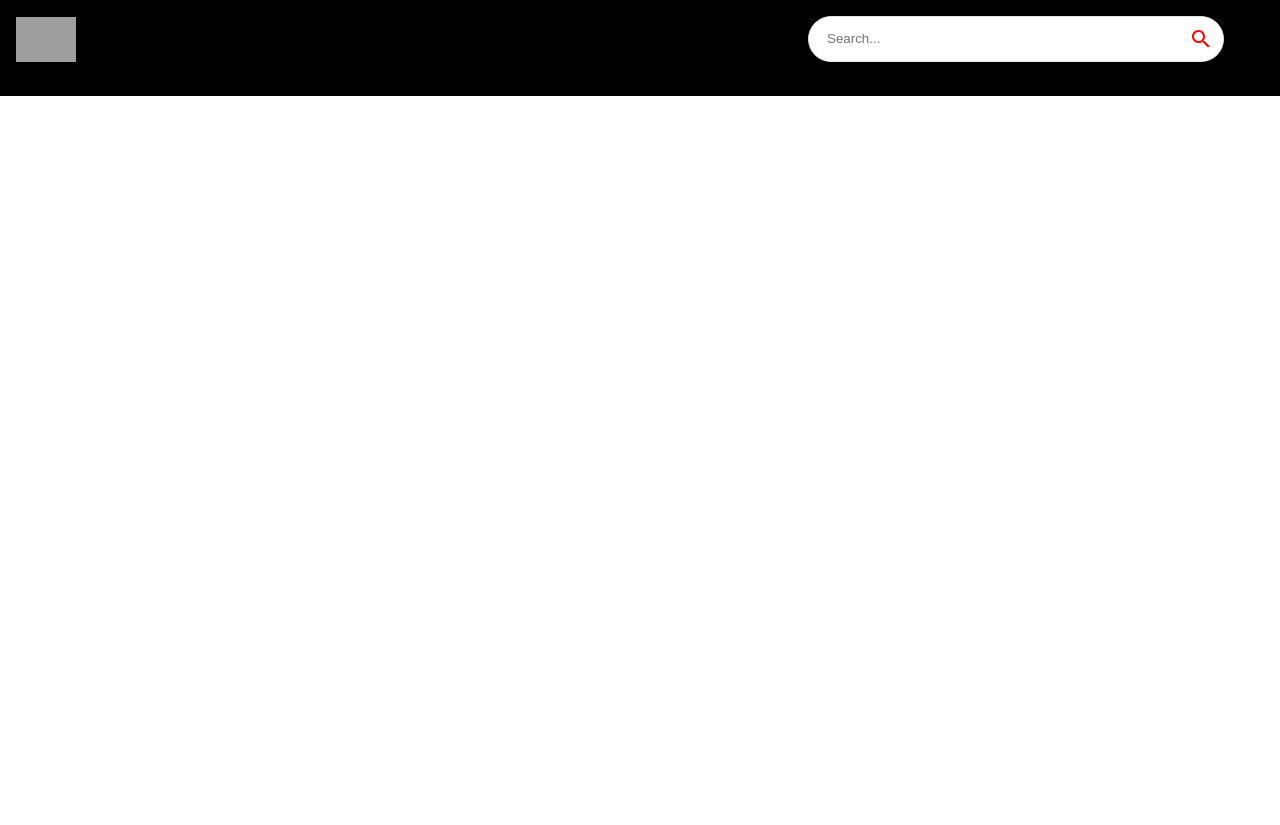
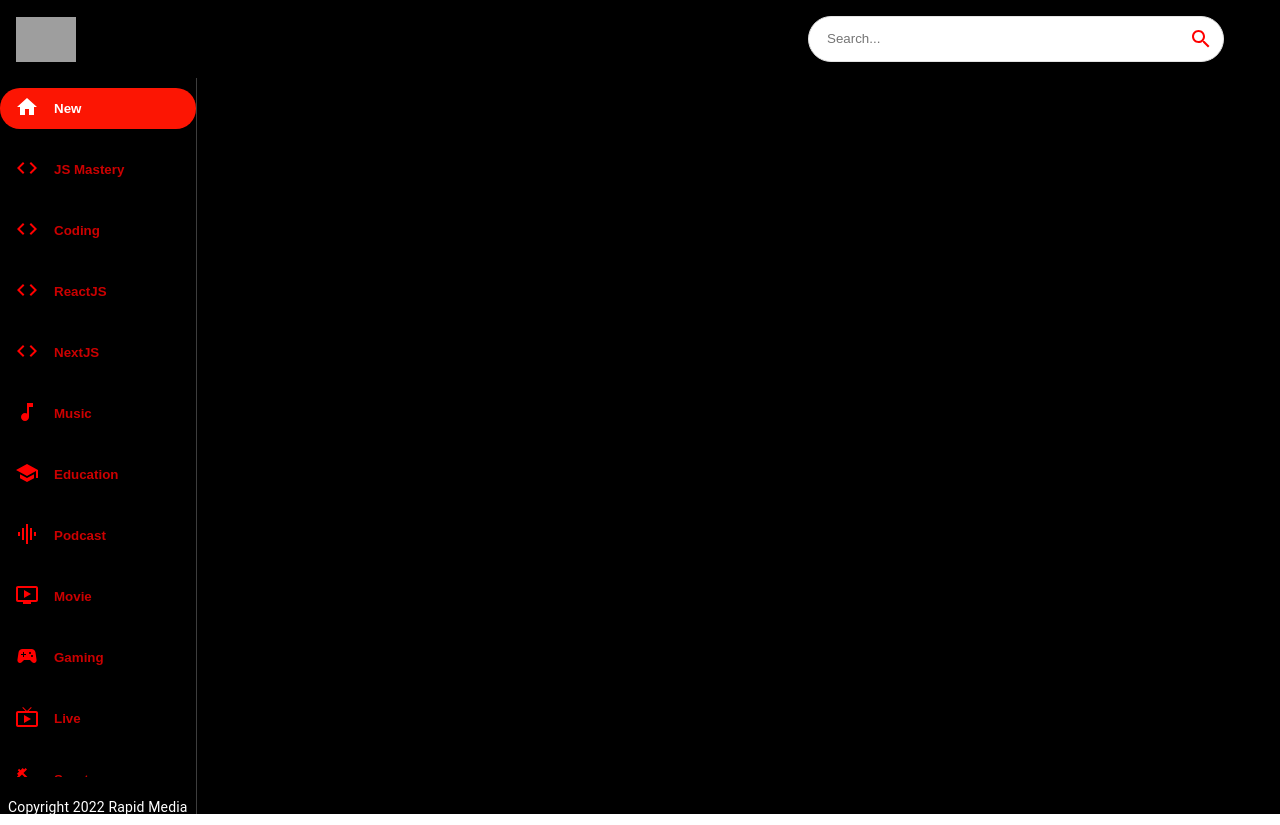
Before and after one commit to ahmedbashir-dev/yt-clone, a React (Create React App) app: page / in a window 1280 px wide. Before the commit the page ends 800 px from the top, so only its background shows below. Built offline with nearby package versions, Linux system fonts and the light colour scheme; grey boxes are pictures that could not be loaded.

Commit message:
Sidebar added in Feed

```diff
--- a/public/index.html
+++ b/public/index.html
@@ -10,7 +10,7 @@
 		/>
 		<link
 			rel="stylesheet"
-			href="https://fonts.googleapis.com/css?family=Roboto:300,400,500,700&display=swap"
+			href="https://fonts.googleapis.com/css?family=Rubik:300,400,500,700&display=swap"
 		/>
 		<link
 			rel="stylesheet"
--- a/src/components/Feed.jsx
+++ b/src/components/Feed.jsx
@@ -1,8 +1,27 @@
+import { useState, useEffect } from "react";
+import { Box, Stack, Typography } from "@mui/material";
+import Sidebar from "./Sidebar";
+const Feed = () => {
+	return (
+		<Stack sx={{ flexDirection: { xs: "column", md: "row" } }}>
+			<Box
+				sx={{
+					height: {
+						sx: "auto",
+						md: "92vh",
+						borderRight: "1px solid #3d3d3d",
+						px: { sx: 0, md: 2 },
+					},
+				}}
+			>
+      <Sidebar />
+        <Typography className="copyright" variant="body2" sx={{mt:1.5,p:1, color:'#fff'}}>
+          Copyright 2022 Rapid Media
+        </Typography>
+      </Box>
 
-const Feed = () => {
-  return (
-    <div>Feed</div>
-  )
-}
+		</Stack>
+	);
+};
 
-export default Feed
+export default Feed;
--- /dev/null
+++ b/src/components/Sidebar.jsx
@@ -0,0 +1,31 @@
+import { Stack } from "@mui/material";
+import { categories } from "../utils/constants";
+const selectedCategory = "New";
+const Sidebar = () => (
+	<Stack
+		direction="row"
+		sx={{
+			overflowY: "auto",
+			height: { sx: "auto", md: "95%" },
+			flexDirection: { md: "column" },
+		}}
+	>
+		{categories.map((category) => (
+			<button
+				key={category.name}
+				className="category-btn"
+				style={{
+					background: category.name === selectedCategory && "#FC1503",
+					color: "white",
+				}}
+			>
+				<span style={{color: category.name === selectedCategory
+                 ? 'white' : 'red', marginRight:'15px'}}>{category.icon}</span>
+				<span style={{color: category.name === selectedCategory
+                 ? 'white' : 'red', opacity:category.name === selectedCategory ? '1' : '0.8'}}>{category.name}</span>
+			</button>
+		))}
+	</Stack>
+);
+
+export default Sidebar;
--- a/src/components/index.js
+++ b/src/components/index.js
@@ -3,4 +3,5 @@ export {default as Feed} from "./Feed";
 export {default as ChannelDetail} from "./ChannelDetail";
 export {default as VideoDetail} from "./VideoDetail";
 export {default as SearchFeed} from "./SearchFeed";
-export {default as SearchBar} from "./SearchFeed";
+export {default as SearchBar} from "./SearchBar";
+export {default as Sidebar} from "./Sidebar";
--- a/src/index.css
+++ b/src/index.css
@@ -1,3 +1,4 @@
+
 html,
 body {
 	margin: 0;
```
